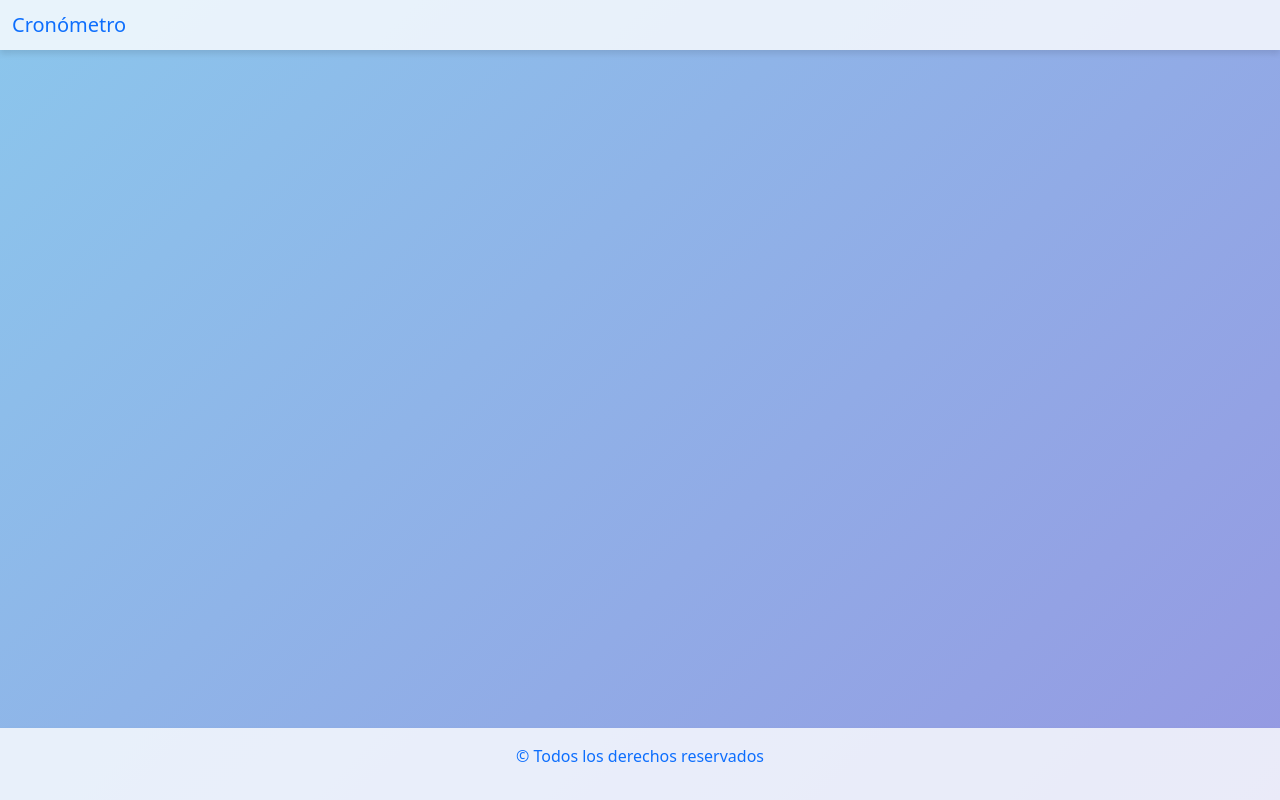
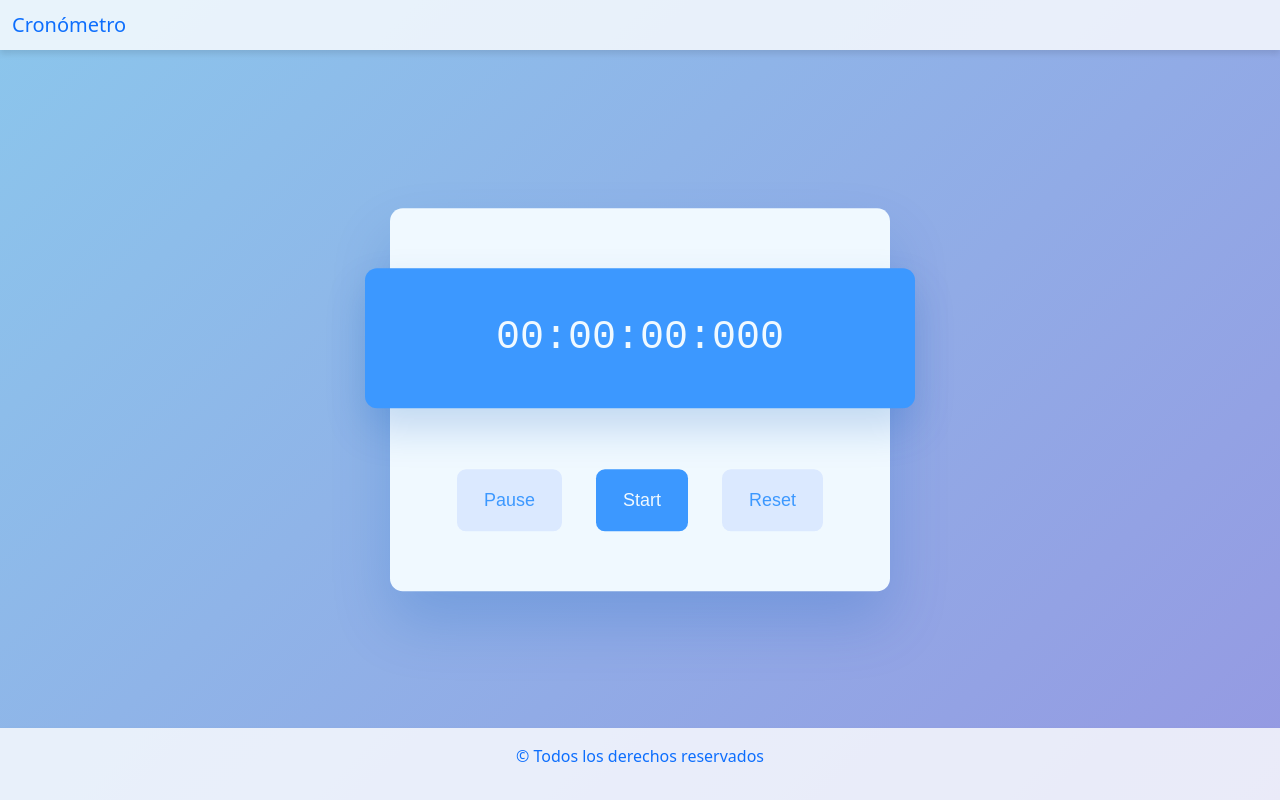
Before and after one commit to sheyla23a/TP5-cron-metro, a plain HTML site: page index.html in a window 1280 px wide. Drawn offline with nearby package versions, Linux system fonts and the light colour scheme.

Commit message:
Diseñe el cronómetro y le agregue estilo

```diff
--- a/css/style.css
+++ b/css/style.css
@@ -1,15 +1,15 @@
-*{
-    margin:0;
-    padding: 0;
+* {
+  margin: 0;
+  padding: 0;
+  box-sizing: border-box;
 }
 
 body {
   display: flex;
   flex-direction: column;
   min-height: 100vh;
-  background-color: #8BC6EC;
-  background-image: linear-gradient(135deg, #8BC6EC 0%, #9599E2 100%);
-
+  background-color: #8bc6ec;
+  background-image: linear-gradient(135deg, #8bc6ec 0%, #9599e2 100%);
 }
 
 main {
@@ -17,11 +17,87 @@ main {
 }
 
 .navbarEstilo {
-    background-color: rgba(255, 255, 255, 0.8);
-    box-shadow: 0px 4px 6px rgba(0, 0, 0, 0.1);
+  background-color: rgba(255, 255, 255, 0.8);
+  box-shadow: 0px 4px 6px rgba(0, 0, 0, 0.1);
 }
 
-.footerEstilo{
-    background-color: rgba(255, 255, 255, 0.8);
-    box-shadow: 0px 4px 6px rgba(0, 0, 0, 0.1);
+.container {
+  background-color: #f0f9ff;
+  position: absolute;
+  transform: translate(-50%, -50%);
+  left: 50%;
+  top: 50%;
+  width: min(90%, 31.25em);
+  padding: 3.75em 0;
+  border-radius: 0.8em;
+  box-shadow: 0 1.97em 3.75em rgba(1, 87, 185, 0.2);
 }
+
+.timer-display {
+  position: relative;
+  width: 110%;
+  background-color: #3c98ff;
+  left: -5%;
+  padding: 1em 0;
+  font-family: "Roboto Mono", monospace;
+  color: #f0f9ff;
+  font-size: 2.5em;
+  display: flex;
+  align-items: center;
+  justify-content: space-around;
+  border-radius: 0.3em;
+  box-shadow: 0 0.5em 1em rgba(1, 87, 185, 0.2);
+}
+
+.buttons {
+  width: 80%;
+  margin: 3.8em auto 0 auto;
+  display: flex;
+  justify-content: space-around;
+}
+.buttons button {
+  font-size: 1.12em;
+  background-color: #dbe9ff;
+  color: #3c98ff;
+  border: none;
+  font-family: "Poppins", sans-serif;
+  border-radius: 0.5em;
+  padding: 1em 1.5em;
+  cursor: pointer;
+  outline: none;
+}
+#start-timer {
+  background-color: #3c98ff;
+  color: #f0f9ff;
+}
+
+@media (max-width: 576px) {
+  .container {
+    width: 80%;
+  }
+
+  .timer-display {
+    font-size: 1em;
+    width: 110%;
+  }
+
+  .buttons #pause-timer {
+    font-size: 0.7em;
+    width: 30%;
+  }
+
+  .buttons #start-timer {
+    font-size: 0.7em;
+    width: 30%;
+  }
+
+  .buttons #reset-timer {
+    font-size: 0.7em;
+    width: 30%;
+  }
+}
+
+.footerEstilo {
+  background-color: rgba(255, 255, 255, 0.8);
+  box-shadow: 0px 4px 6px rgba(0, 0, 0, 0.1);
+}
--- a/index.html
+++ b/index.html
@@ -1,5 +1,6 @@
 <!DOCTYPE html>
 <html lang="es">
+
 <head>
     <meta charset="UTF-8">
     <meta name="viewport" content="width=device-width, initial-scale=1.0">
@@ -7,10 +8,11 @@
     <meta name="keywords" content="ejercicio tp5">
     <meta name="autor" content="Sheyla astorga">
     <link href="https://cdn.jsdelivr.net/npm/bootstrap@5.3.2/dist/css/bootstrap.min.css" rel="stylesheet"
-    integrity="sha384-T3c6CoIi6uLrA9TneNEoa7RxnatzjcDSCmG1MXxSR1GAsXEV/Dwwykc2MPK8M2HN" crossorigin="anonymous">
+        integrity="sha384-T3c6CoIi6uLrA9TneNEoa7RxnatzjcDSCmG1MXxSR1GAsXEV/Dwwykc2MPK8M2HN" crossorigin="anonymous">
     <link rel="stylesheet" href="css/style.css">
     <title>Crónometro</title>
 </head>
+
 <body>
     <header>
         <nav class="navbar navbar-expand-lg  navbarEstilo">
@@ -19,7 +21,16 @@
             </div>
         </nav>
     </header>
-    <main></main>
+    <main>
+        <section class="container">
+            <div class="timer-display">00:00:00:000</div>
+            <div class="buttons">
+                <button id="pause-timer">Pause</button>
+                <button id="start-timer">Start</button>
+                <button id="reset-timer">Reset</button>
+            </div>
+        </section>
+    </main>
     <footer class="text-primary py-3 text-center footerEstilo">
         <p> &copy; Todos los derechos reservados</p>
     </footer>
@@ -28,4 +39,5 @@
         crossorigin="anonymous"></script>
     <script src="js/app.js"></script>
 </body>
+
 </html>
```
